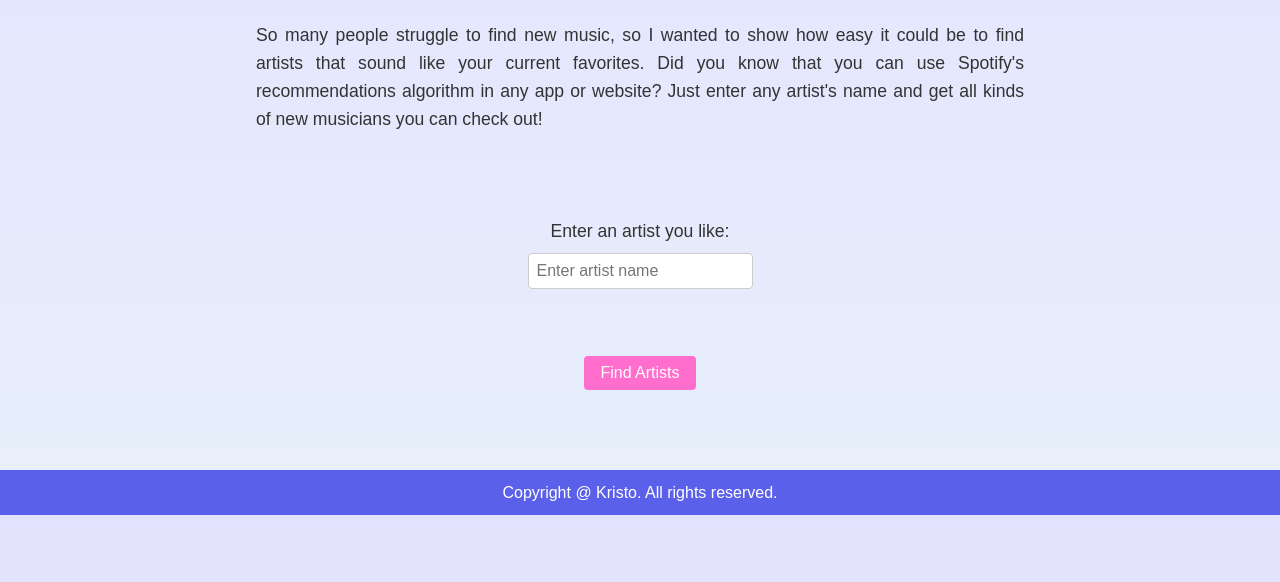
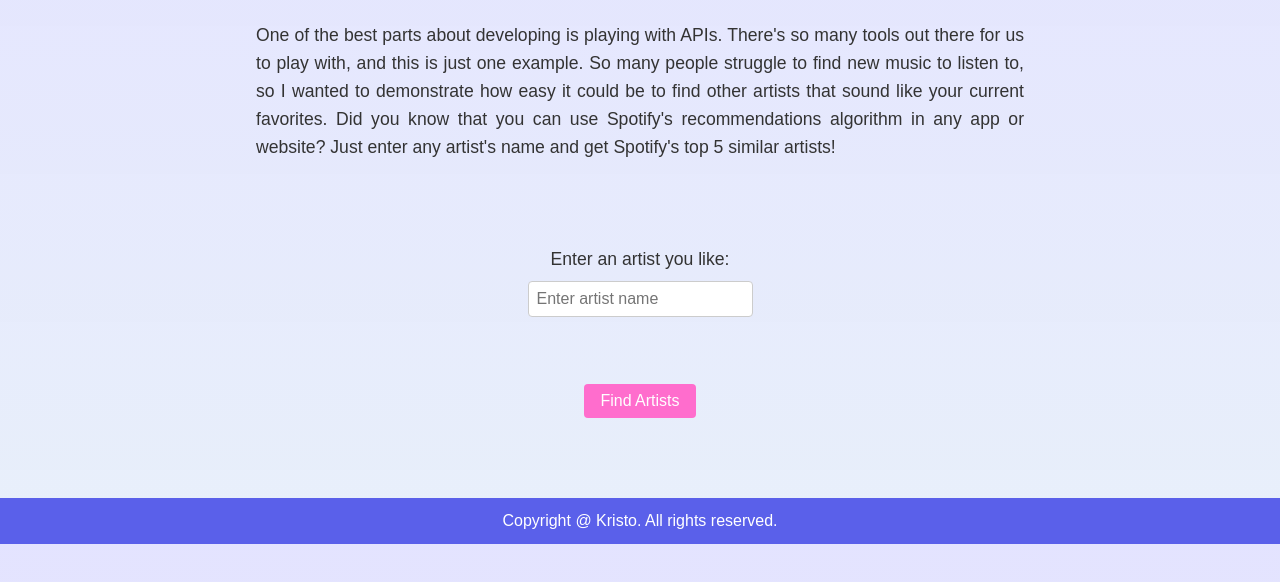
Before and after one commit to kristo-baricevic/portfolio, a plain HTML site: page api.html in a window 1280 px wide. Shown: the part 196-778 px from the top of the page. Drawn offline with Linux system fonts and the light colour scheme.

Commit message:
latest commit

```diff
--- a/api.html
+++ b/api.html
@@ -41,10 +41,12 @@
             <h1>Find Similar Artists</h1>
         </div>
         <div class="api-paragraph">
-            <p>So many people struggle to find new music, so I wanted to show how easy
-            it could be to find artists that sound like your current favorites. Did you know that
-            you can use Spotify's recommendations algorithm in any app or website? Just enter any
-            artist's name and get all kinds of new musicians you can check out!</p>
+            <p>One of the best parts about developing is playing with APIs. There's so many tools
+                out there for us to play with, and this is just one example. So many people struggle
+                to find new music to listen to, so I wanted to demonstrate how easy it could be to
+                find other artists that sound like your current favorites. Did you know that you can
+                use Spotify's recommendations algorithm in any app or website? Just enter any artist's
+                name and get Spotify's top 5 similar artists!</p>
         </div>
             <br>
             <br>
```
